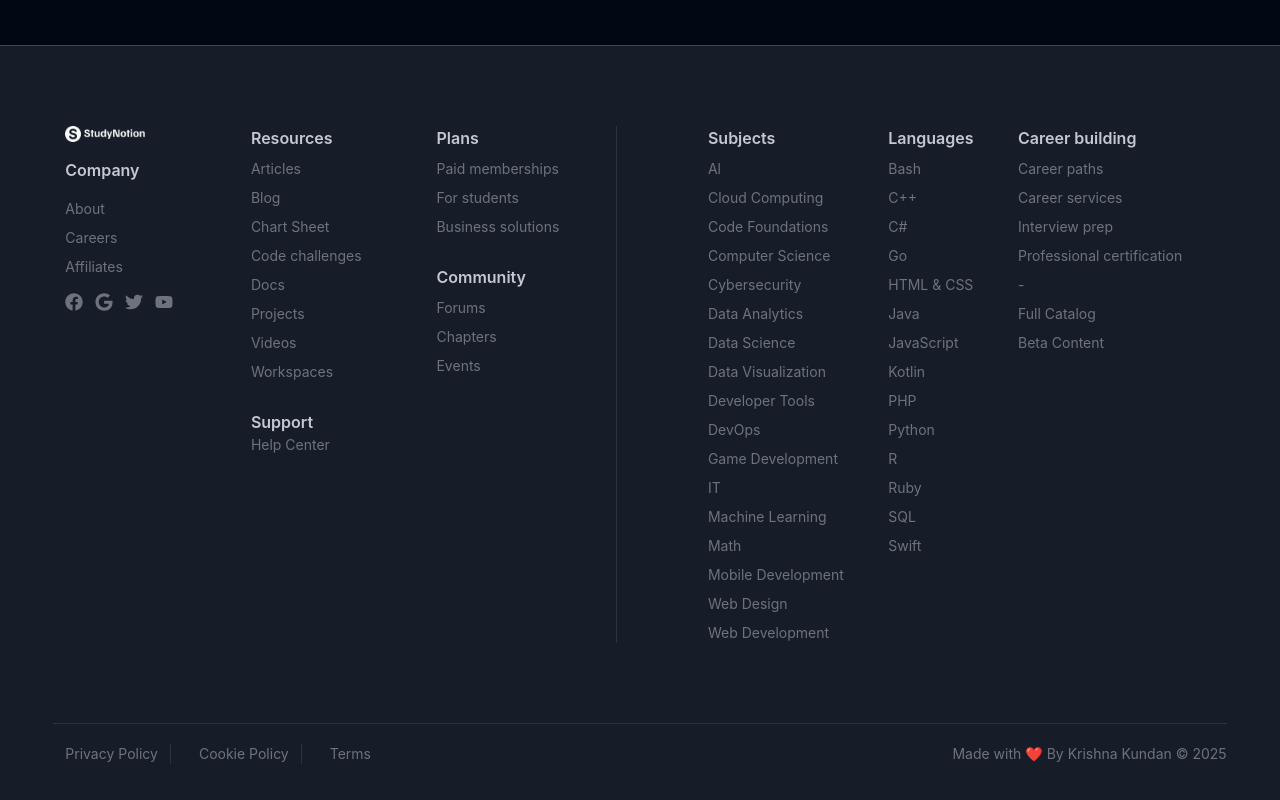
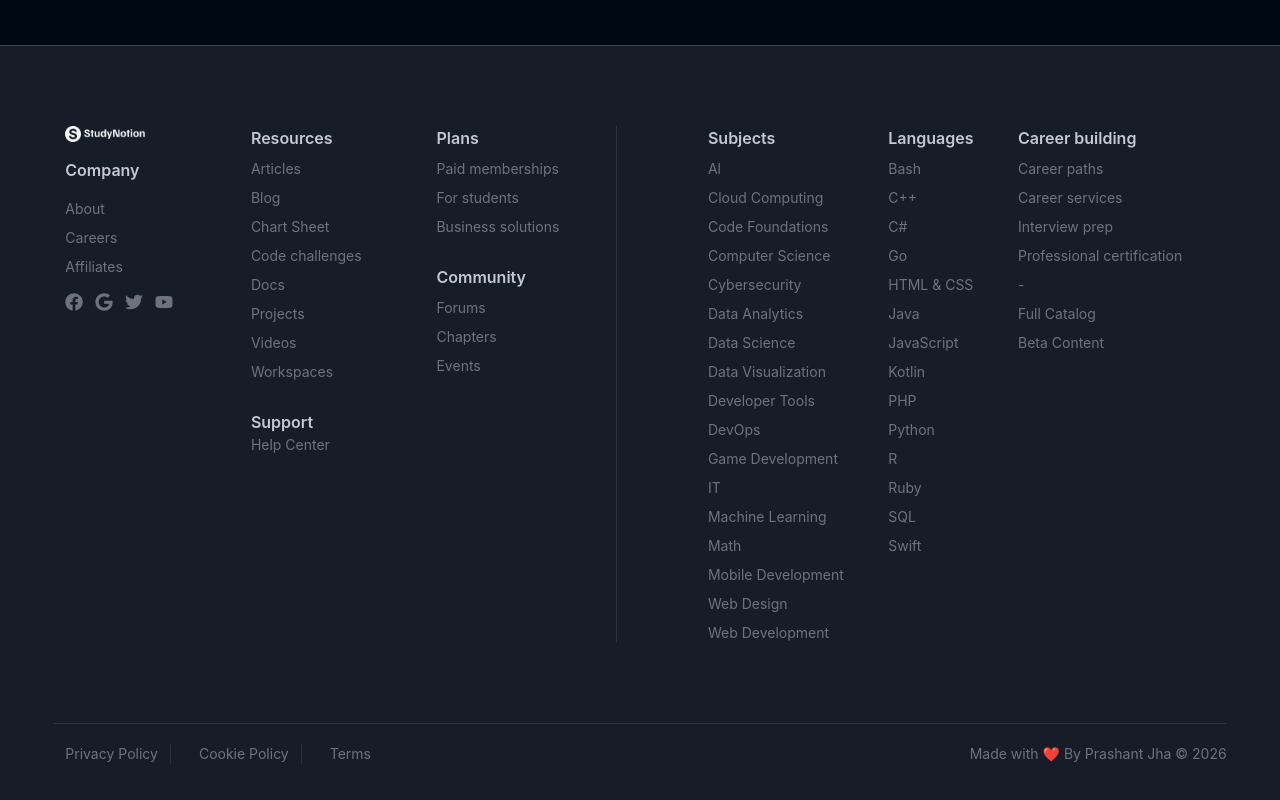
Before and after one commit to kr1shnakundan/WisdomVersa, a React (Create React App) app: page / in a window 1280 px wide. Shown: the part 4826-5626 px from the top of the page. Built offline with nearby package versions, Linux system fonts and the light colour scheme; no server answers.

Commit message:
Update footer copyright information

```diff
--- a/src/components/common/Footer.jsx
+++ b/src/components/common/Footer.jsx
@@ -126,7 +126,7 @@ const Footer = () => {
                     })}
                 </div>
 
-                <p className='text-center'>Made with ❤️ By Krishna Kundan © 2025 </p>
+                <p className='text-center'>Made with ❤️ By Prashant Jha © 2026 </p>
             </div>
         </div>
 
```
